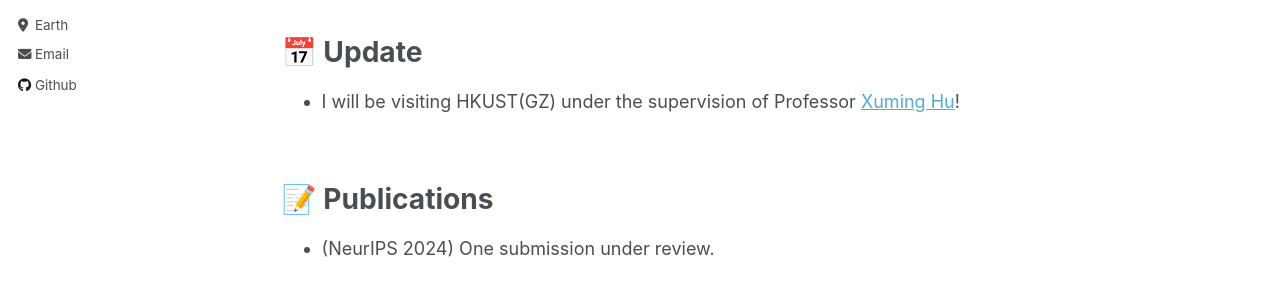
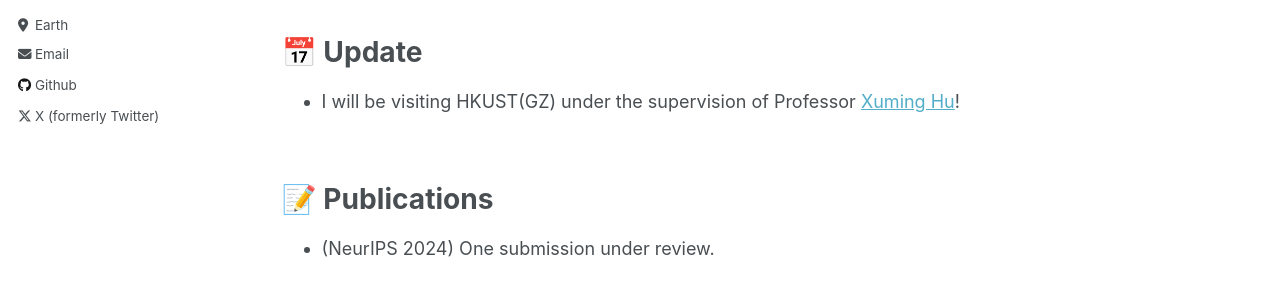
Before and after one commit to The-Martyr/the-martyr.github.io, a Jekyll site: the page built from _pages/about.md, in a window 1280 px wide. Shown: the part 328-628 px from the top of the page. Built offline with Jekyll 4.4.1, drawn with Linux system fonts in a browser that asks for light colours; part of the change alters nothing that is shown.

Commit message:
_config.yml

```diff
--- a/_config.yml
+++ b/_config.yml
@@ -64,7 +64,7 @@ author:
   steam            : # Username
   telegram         : # URL
   tumblr           : # Username
-  twitter          : # Replace this with your X / Twitter handle
+  twitter          : https://x.com/TMartyr4951 # Replace this with your X / Twitter handle
   vine             : # Username
   weibo            : # Username
   wikipedia        : # Username
```
